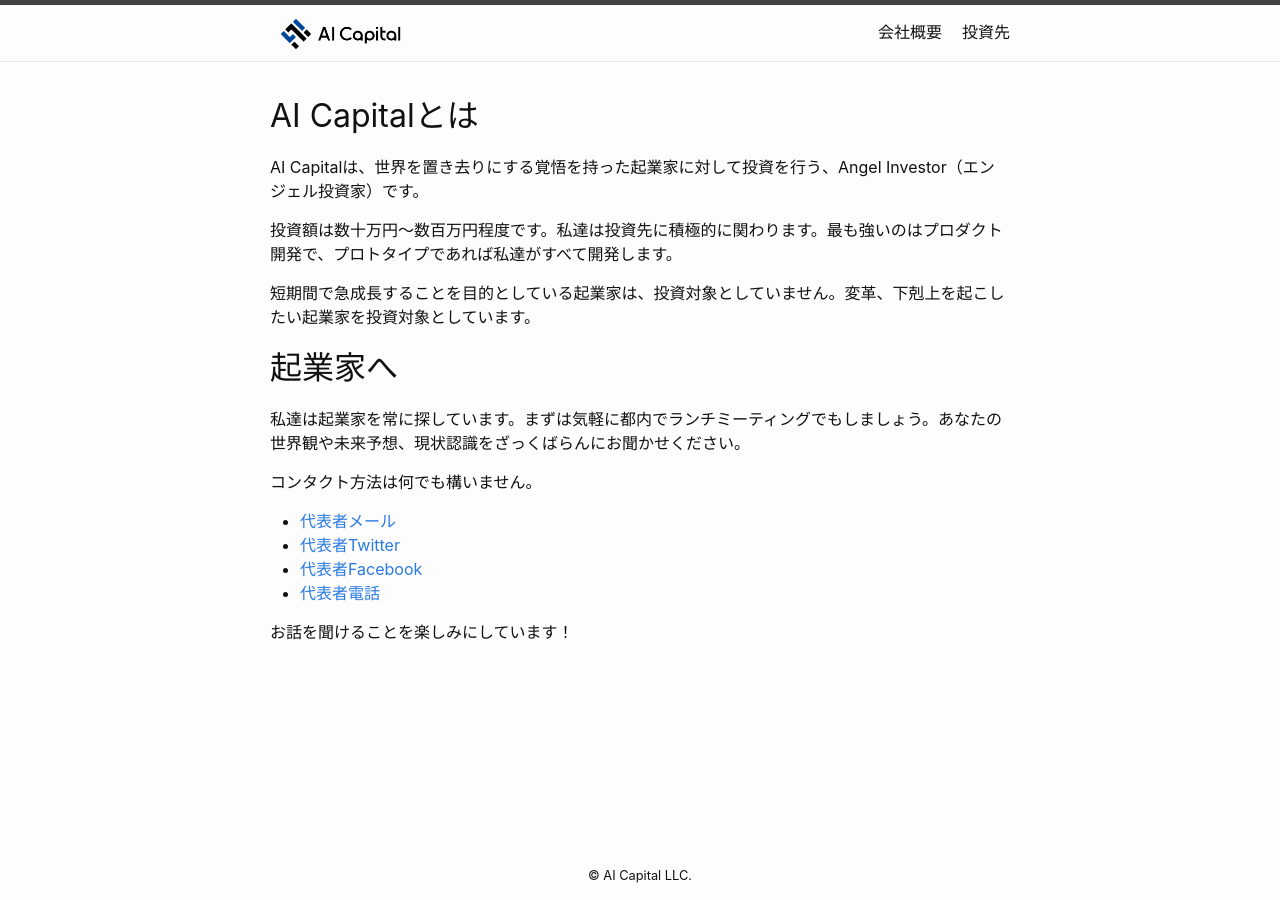
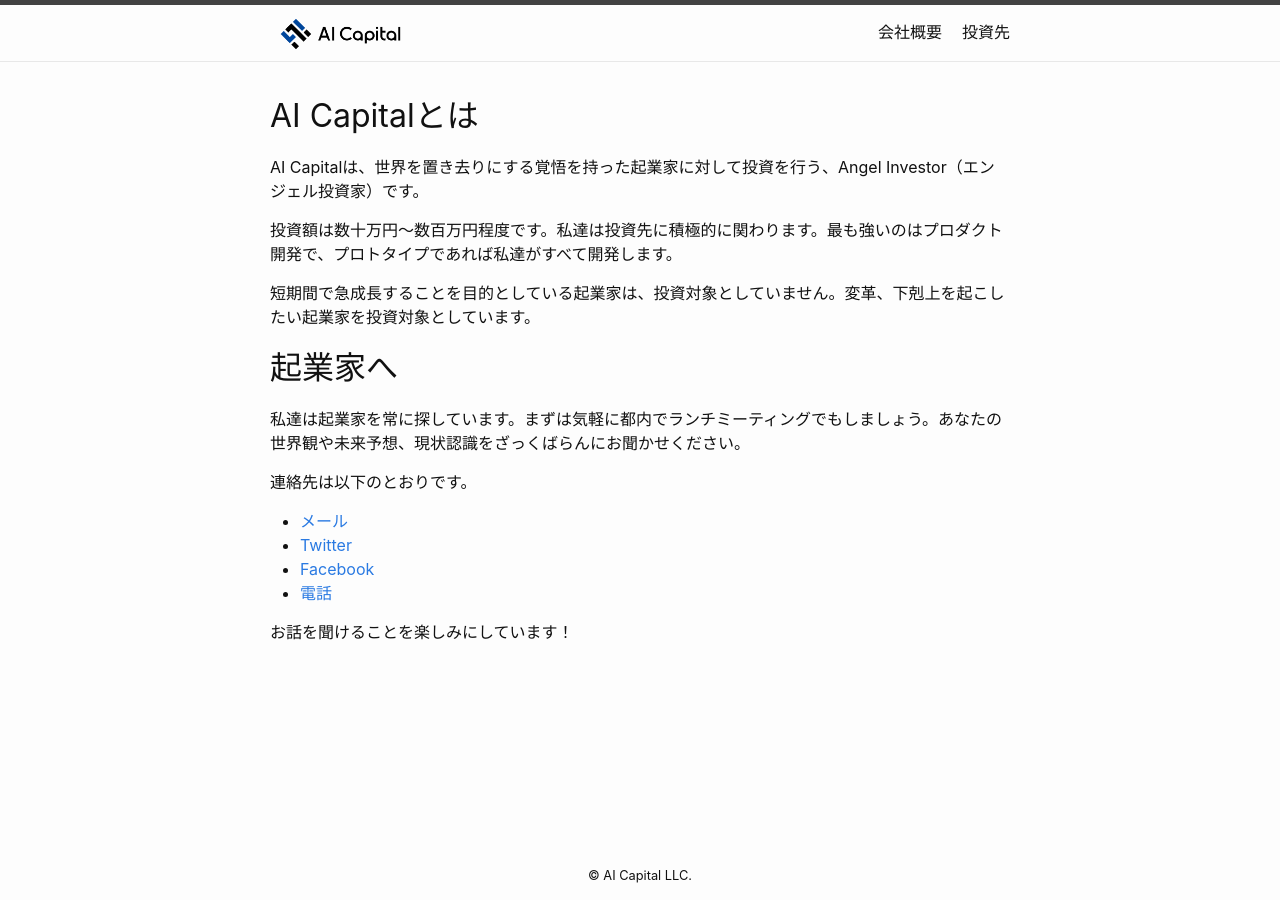
Before and after one commit to ai-capital/ai-capital.github.io, a Jekyll site: the page built from index.md, in a window 1280 px wide. Built offline with Jekyll 4.4.1, drawn with Linux system fonts in a browser that asks for light colours.

Commit message:
Update contents

```diff
--- a/_layouts/home.html
+++ b/_layouts/home.html
@@ -11,11 +11,11 @@ layout: default
 <h1>起業家へ</h1>
 
 <p>私達は起業家を常に探しています。まずは気軽に都内でランチミーティングでもしましょう。あなたの世界観や未来予想、現状認識をざっくばらんにお聞かせください。</p>
-<p>コンタクト方法は何でも構いません。</p>
+<p>連絡先は以下のとおりです。</p>
 <ul>
-    <li><a href="mailto:deraru@gmail.com">代表者メール</a></li>
-    <li><a href="https://twitter.com/deraru" target="_blank" rel="noopener">代表者Twitter</a></li>
-    <li><a href="https://facebook.com/rui.onodera" target="_blank" rel="noopener">代表者Facebook</a></li>
-    <li><a href="tel:05071288147">代表者電話</a></li>
+    <li><a href="mailto:deraru@gmail.com">メール</a></li>
+    <li><a href="https://twitter.com/deraru" target="_blank" rel="noopener">Twitter</a></li>
+    <li><a href="https://facebook.com/rui.onodera" target="_blank" rel="noopener">Facebook</a></li>
+    <li><a href="tel:05071288147">電話</a></li>
 </ul>
 <p>お話を聞けることを楽しみにしています！</p>
```
Also changed, not shown: portfolio.md (+4 -4 lines).
